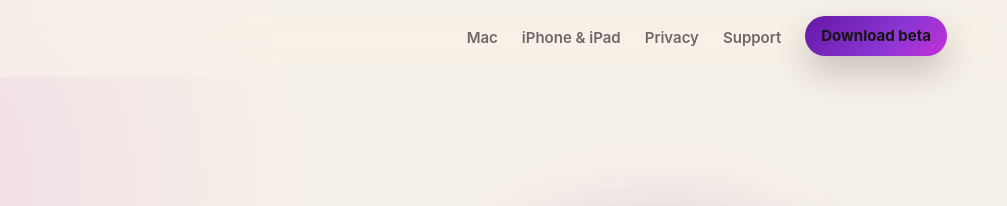
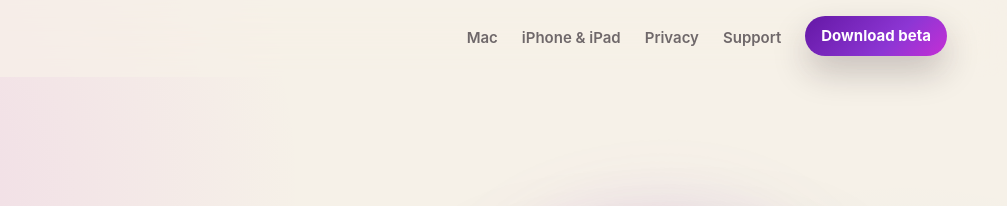
Before and after one commit to yanda/pandaexpander-site, a website: page public/index.html in a window 1280 px wide. In both pictures the pointer is over the link "Download beta". Shown: the top 206 px of the page, 273-1280 px from the left. Drawn offline with Linux system fonts and the light colour scheme.

Commit message:
Improve beta download button contrast

```diff
--- a/public/assets/styles.css
+++ b/public/assets/styles.css
@@ -102,9 +102,18 @@ img {
   text-decoration: none;
 }
 
+.nav-links a.button.primary {
+  color: white;
+}
+
 .nav-links a:hover,
 .nav-links a[aria-current="page"] {
   color: var(--ink);
+}
+
+.nav-links a.button.primary:hover,
+.nav-links a.button.primary[aria-current="page"] {
+  color: white;
 }
 
 .button,
```
